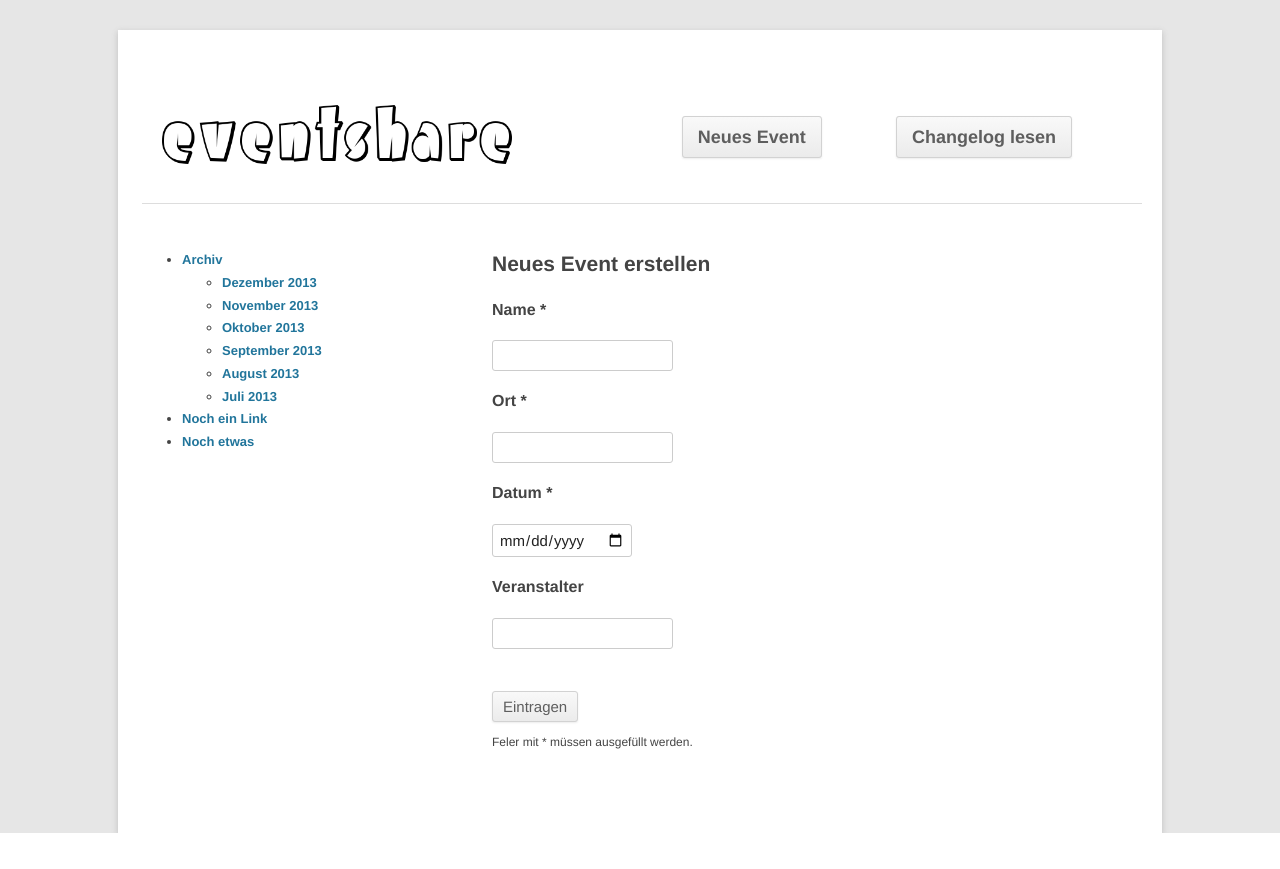
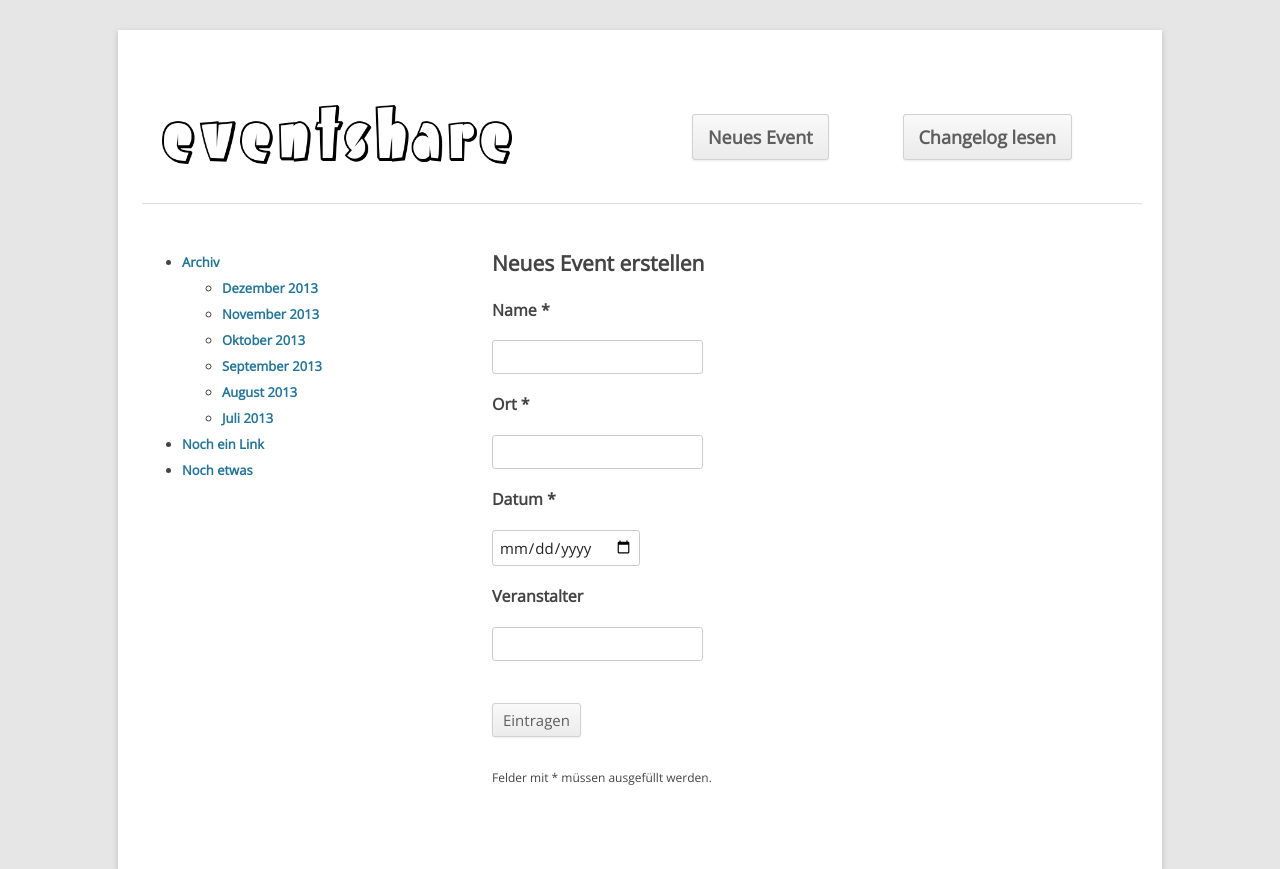
Before and after one commit to kathi045/eventshare, a PHP site: page /index.php?url=newevent in a window 1280 px wide. Before the commit the page ends 833 px from the top, so only its background shows below. Run offline with PHP 8.4, Linux system fonts and the light colour scheme; data that the repository does not hold is empty.

Commit message:
kleine Designveränderungen

```diff
--- a/css/stylesheet.css
+++ b/css/stylesheet.css
@@ -1,6 +1,6 @@
 body {
     background-color: #E6E6E6;
-    font-family: "Helvetica", Arial, sans-serif;
+    font-family: 'Open Sans', Arial, sans-serif;
     font-size: 15px;
     color: #444;
 }
@@ -92,7 +92,7 @@ input {
 }
 
 #sidemenu li {
-    line-height: 1.75;
+    line-height: 2;
     font-size: 13px;
 }
 
--- a/pages/home/home.php
+++ b/pages/home/home.php
@@ -8,7 +8,7 @@ class Home extends Page {
 
     function index()
     {
-        $this->set('title','Home');
+        $this->set('title','eventshare | Home');
         //$this->set('content',$form);
     }
 }
--- a/pages/newevent/newevent.php
+++ b/pages/newevent/newevent.php
@@ -9,7 +9,7 @@ class Newevent extends Page {
     function index() {
         $neweventview = new Neweventview;
 
-        $this->set('title', "Neues Event");
+        $this->set('title', "eventshare | Neues Event");
         $this->set('content', $neweventview->getEventForm());
     }
 
--- a/pages/newevent/neweventview.php
+++ b/pages/newevent/neweventview.php
@@ -16,8 +16,8 @@ class Neweventview {
           <h3>Veranstalter</h3>
           <input type="text" name="veranstalter">
           <br><br><br>
-          <input class="button" type="submit" value="Eintragen">
-          <p style="font-size: 12px;">Feler mit * m&uuml;ssen ausgef&uuml;llt werden.</p>
+          <input class="button" type="submit" value="Eintragen"><br><br>
+          <p style="font-size: 12px;">Felder mit * m&uuml;ssen ausgef&uuml;llt werden.</p>
 
         ';
     }
--- a/template.php
+++ b/template.php
@@ -11,28 +11,8 @@
         <meta http-equiv="cleartype" content="on">
         <?php echo $meta; ?>
 
-        <link rel="apple-touch-icon-precomposed" sizes="144x144" href="img/touch/apple-touch-icon-144x144-precomposed.png">
-        <link rel="apple-touch-icon-precomposed" sizes="114x114" href="img/touch/apple-touch-icon-114x114-precomposed.png">
-        <link rel="apple-touch-icon-precomposed" sizes="72x72" href="img/touch/apple-touch-icon-72x72-precomposed.png">
-        <link rel="apple-touch-icon-precomposed" href="img/touch/apple-touch-icon-57x57-precomposed.png">
-        <link rel="shortcut icon" href="img/touch/apple-touch-icon.png">
-
-        <!-- Tile icon for Win8 (144x144 + tile color) -->
-        <meta name="msapplication-TileImage" content="img/touch/apple-touch-icon-144x144-precomposed.png">
-        <meta name="msapplication-TileColor" content="#222222">
-
-
-        <!-- For iOS web apps. Delete if not needed. https://github.com/h5bp/mobile-boilerplate/issues/94 -->
-        <!--
-        <meta name="apple-mobile-web-app-capable" content="yes">
-        <meta name="apple-mobile-web-app-status-bar-style" content="black">
-        <meta name="apple-mobile-web-app-title" content="">
-        -->
-
-        <!-- This script prevents links from opening in Mobile Safari. https://gist.github.com/1042026 -->
-        <!--
-        <script>(function(a,b,c){if(c in b&&b[c]){var d,e=a.location,f=/^(a|html)$/i;a.addEventListener("click",function(a){d=a.target;while(!f.test(d.nodeName))d=d.parentNode;"href"in d&&(d.href.indexOf("http")||~d.href.indexOf(e.host))&&(a.preventDefault(),e.href=d.href)},!1)}})(document,window.navigator,"standalone")</script>
-        -->
+        <link href='http://fonts.googleapis.com/css?family=Open+Sans' rel='stylesheet' type='text/css'>
+        <link rel="shortcut icon" href="img/favicon.ico" type="image/x-icon" />
 
         <link rel="stylesheet" href="css/normalize.css">
         <link rel="stylesheet" href="css/main.css">
```
Also changed, not shown: img/favicon.ico (added), img/favicon_v2.png (added).
